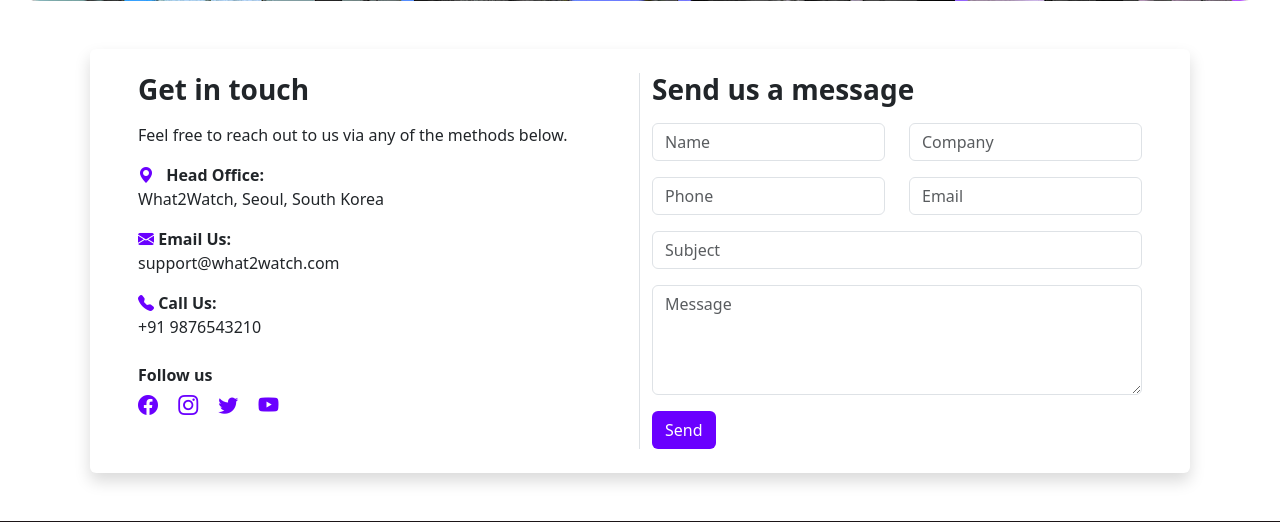
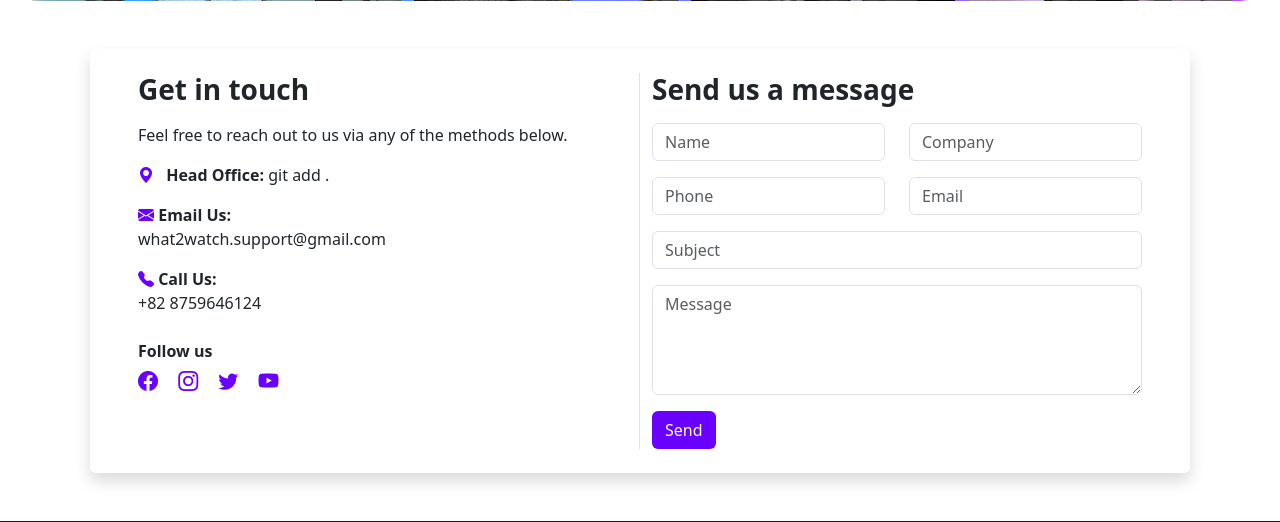
Before and after one commit to AKAY0713-k/What2Watch, a Django app: page /contact in a window 1280 px wide. Shown: the part 585-1107 px from the top of the page. Run offline with Django 5.2, Linux system fonts and the light colour scheme; some libraries are stand-ins or nearby versions.

Commit message:
Updated contact page UI

```diff
--- a/templates/contact.html
+++ b/templates/contact.html
@@ -26,19 +26,18 @@ Contact Us |
         <div class="mb-3">
           <i class="bi bi-geo-alt-fill text me-2 " style="color: #6A00FF;"></i>
           <strong>Head Office:</strong>
-          <div>What2Watch, Seoul, South Korea</div>
-        </div>
+git add .        </div>
 
         <div class="mb-3">
           <i class="bi bi-envelope-fill text" style="color: #6A00FF;"></i>
           <strong>Email Us:</strong>
-          <div>support@what2watch.com</div>
+          <div>what2watch.support@gmail.com</div>
         </div>
 
         <div class="mb-3">
           <i class="bi bi-telephone-fill text" style="color: #6A00FF;"></i>
           <strong>Call Us:</strong>
-          <div>+91 9876543210</div>
+          <div>+82 8759646124</div>
         </div>
 
         <div class="mt-4">
```
